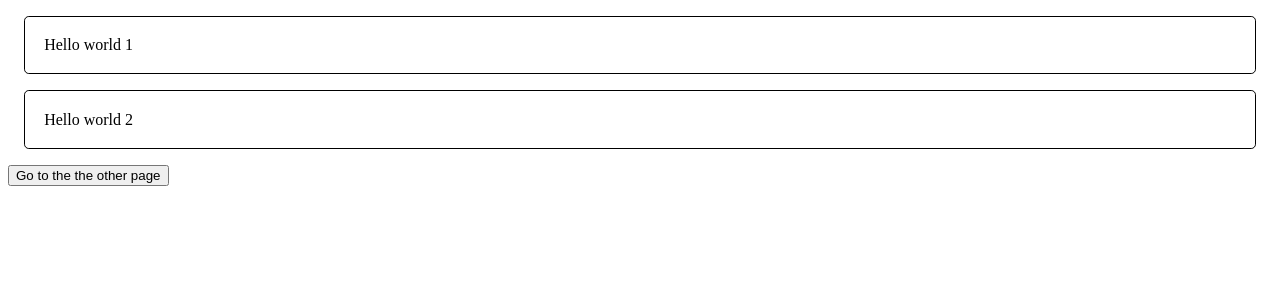
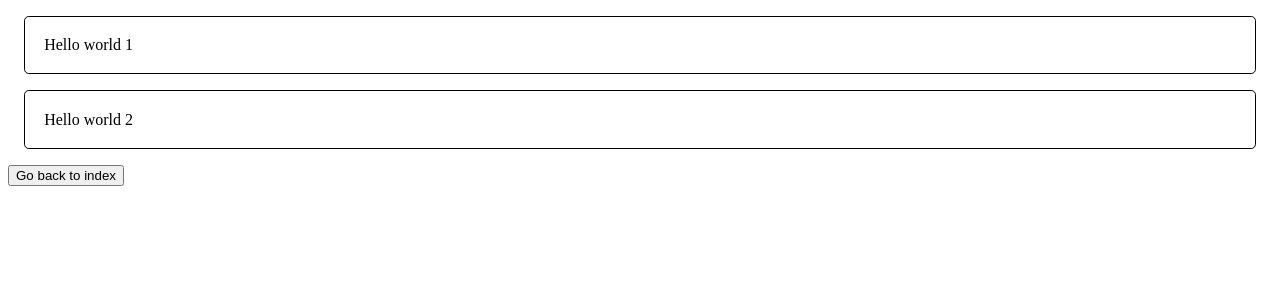
Before and after one commit to bitbytebit1/nuxt-starter-msd6ze, a Nuxt app: page /theOtherpage in a window 1280 px wide. Shown: the top 300 px of the page. Built offline with nearby package versions, Linux system fonts and the light colour scheme.

Commit message:
1 file modified

```diff
--- a/pages/theOtherpage.vue
+++ b/pages/theOtherpage.vue
@@ -5,9 +5,7 @@
         Hello world {{ item }}
       </BaseCard>
     </TransitionGroupStaggered>
-    <button @click="$router.push({ name: 'theOtherpage' })">
-      Go to the the other page
-    </button>
+    <button @click="$router.push({ name: 'index' })">Go back to index</button>
   </div>
 </template>
 
```
